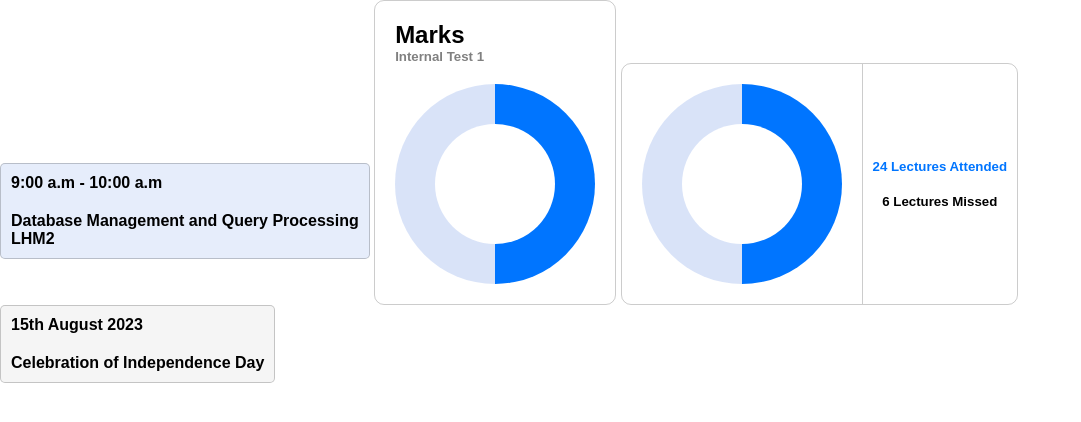
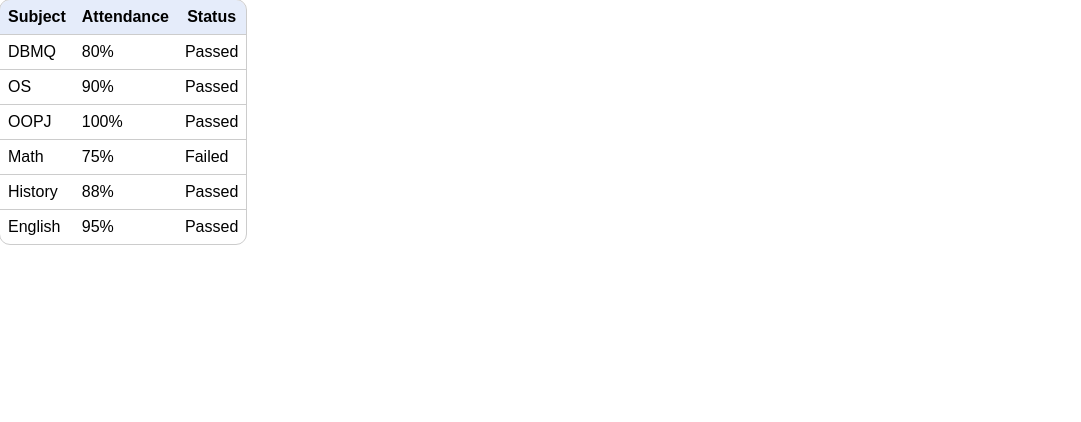
Before and after one commit to ValerianCoelho/Student-Management-System, a Svelte app: page / in a window 1280 px wide. Shown: the top 422 px of the page, without its empty margins (0-1081 px from the left). Built offline with nearby package versions, Linux system fonts and the light colour scheme.

Commit message:
Table Component Added

```diff
--- a/src/App.svelte
+++ b/src/App.svelte
@@ -3,13 +3,24 @@
   import Lecture from "./lib/Lecture.svelte";
   import Notice from "./lib/Notice.svelte";
   import PerformanceCard from "./lib/PerformanceCard.svelte";
+  import Table from "./lib/Table.svelte";
 </script>
 
 <main>
-  <Lecture fromTime='9:00' toTime='10:00' subjectName='Database Management and Query Processing' className='LHM2'/>
+  <!-- <Lecture fromTime='9:00' toTime='10:00' subjectName='Database Management and Query Processing' className='LHM2'/>
   <PerformanceCard/>
   <HorizontalPerformanceCard completedColor='#0075FF' remainingColor='#d9e3f8' message1='24 Lectures Attended' message2='6 Lectures Missed'/>
-  <Notice date='15th August 2023' text='Celebration of Independence Day'/>
+  <Notice date='15th August 2023' text='Celebration of Independence Day'/> -->
+  <Table tableData={[
+    ['Subject', 'Attendance', 'Status'],
+    ['DBMQ', '80%', 'Passed'],
+    ['OS', '90%', 'Passed'],
+    ['OOPJ', '100%', 'Passed'],
+    ['Math', '75%', 'Failed'],
+    ['History', '88%', 'Passed'],
+    ['English', '95%', 'Passed']
+]}/>
+
 </main>
 
 <style>
--- /dev/null
+++ b/src/lib/Table.svelte
@@ -0,0 +1,37 @@
+<script>
+    export let tableData;
+</script>
+
+<table class="table">
+    {#each tableData as row, rowIndex}
+        <tr>
+            {#each row as cell}
+                {#if rowIndex == 0}
+                    <th class="header">{cell}</th>
+                {:else}
+                    <td class="data">{cell}</td>
+                {/if}
+            {/each}
+        </tr>
+    {/each}
+</table>
+
+<style>
+    .table {
+        border-collapse: collapse;
+        outline: 1px solid #ccc;
+        border-radius: 10px;
+        overflow: hidden;
+    }
+
+    .header {
+        font-weight: bold;
+        background-color: rgba(0, 70, 207, 0.10);
+        padding: 8px;
+    }
+
+    .data {
+        border-top: 1px solid #ccc;
+        padding: 8px;
+    }
+</style>
```
